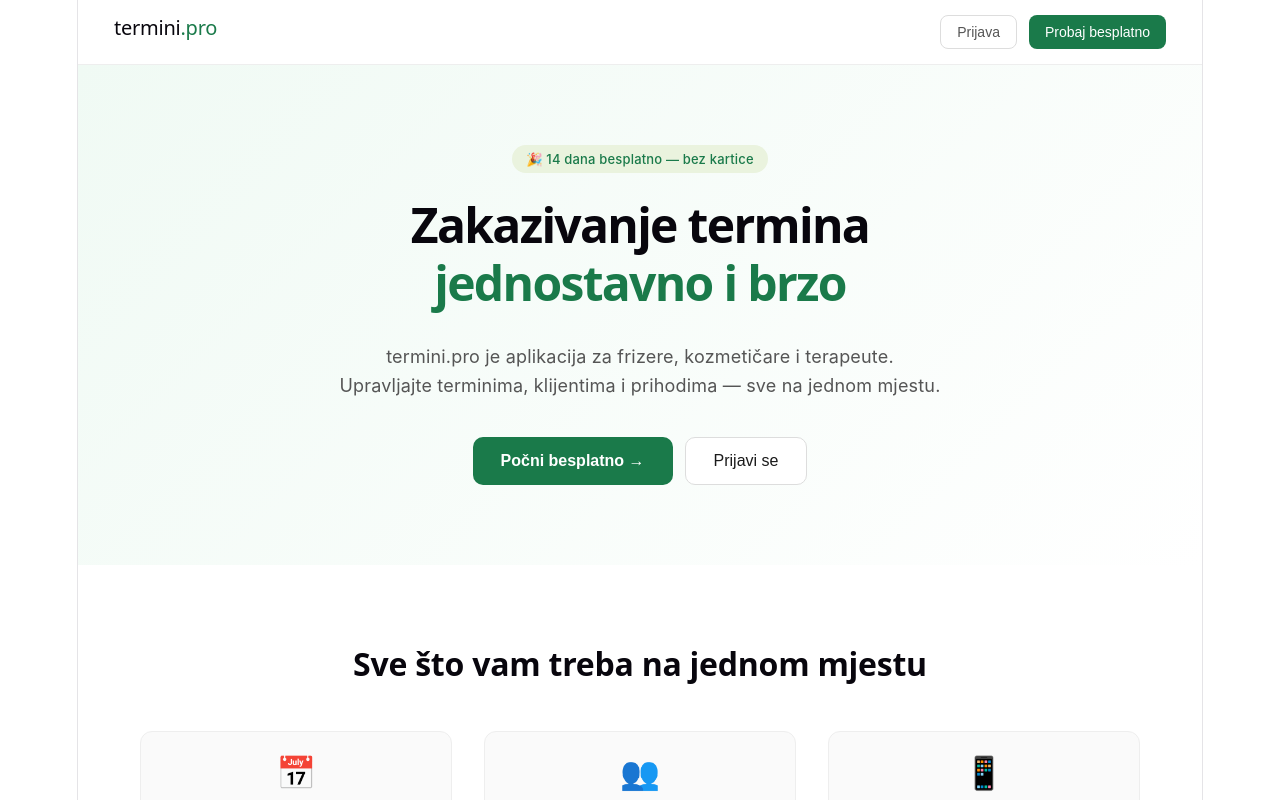
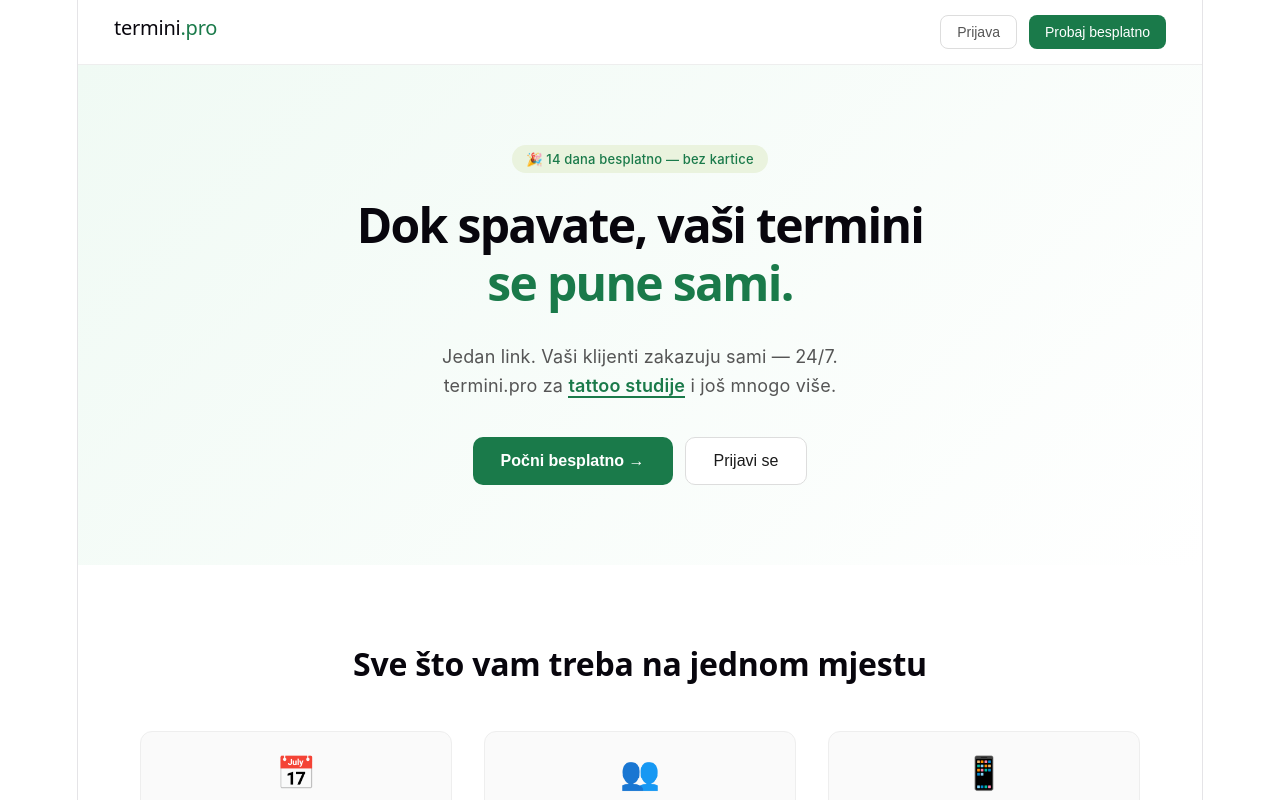
Before and after one commit to adijatadjogo91-cloud/termini-frontend, a React (Vite) app: page / in a window 1280 px wide. Shown: the top 800 px of the page. Built offline with nearby package versions, Linux system fonts and the light colour scheme.

Commit message:
Novi landing page tekst i animirano zanimanje

```diff
--- a/src/pages/Landing.jsx
+++ b/src/pages/Landing.jsx
@@ -1,7 +1,17 @@
 import { useNavigate } from 'react-router-dom';
+import { useState, useEffect } from 'react';
 
 export default function Landing() {
   const navigate = useNavigate();
+  const zanimanja = ['frizere', 'zubare', 'tattoo studije', 'kozmetičare', 'terapeute', 'nail studije']
+  const [trenutnoZanimanje, setTrenutnoZanimanje] = useState(0)
+
+  useEffect(() => {
+    const interval = setInterval(() => {
+      setTrenutnoZanimanje(prev => (prev + 1) % zanimanja.length)
+    }, 2000)
+    return () => clearInterval(interval)
+  }, [])
 
   return (
     <div style={{ fontFamily: 'Inter, sans-serif', color: '#1a1a1a' }}>
@@ -45,12 +55,20 @@ export default function Landing() {
             🎉 14 dana besplatno — bez kartice
           </span>
           <h1 style={{ fontSize: '48px', fontWeight: '700', marginTop: '24px', lineHeight: '1.2' }}>
-            Zakazivanje termina<br />
-            <span style={{ color: '#1a7a4a' }}>jednostavno i brzo</span>
+            Dok spavate, vaši termini<br />
+            <span style={{ color: '#1a7a4a' }}>se pune sami.</span>
           </h1>
           <p style={{ fontSize: '18px', color: '#555', marginTop: '20px', lineHeight: '1.6' }}>
-            termini.pro je aplikacija za frizere, kozmetičare i terapeute.<br />
-            Upravljajte terminima, klijentima i prihodima — sve na jednom mjestu.
+            Jedan link. Vaši klijenti zakazuju sami — 24/7.<br />
+            termini.pro za{' '}
+            <span style={{
+              color: '#1a7a4a', fontWeight: '600',
+              borderBottom: '2px solid #1a7a4a',
+              transition: 'all 0.3s ease'
+            }}>
+              {zanimanja[trenutnoZanimanje]}
+            </span>
+            {' '}i još mnogo više.
           </p>
           <div style={{ display: 'flex', gap: '12px', justifyContent: 'center', marginTop: '36px' }}>
             <button onClick={() => navigate('/register')} style={{
```
